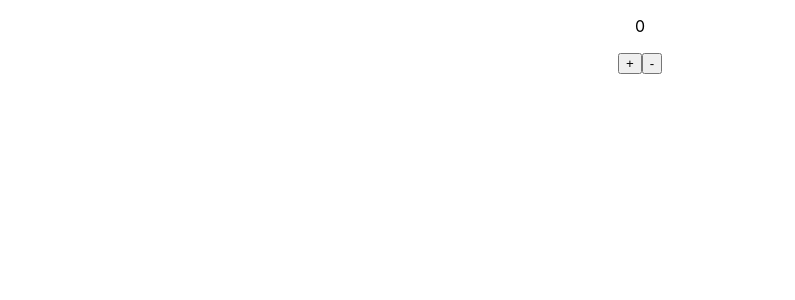
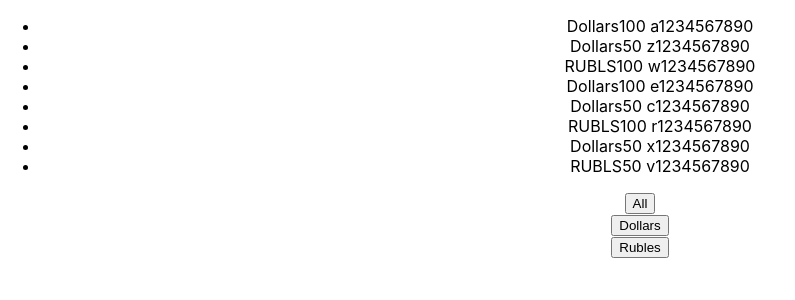
Before and after one commit to anna-7nova/my-samurai-way, a React (Create React App) app: page / in a window 1280 px wide. Shown: the top 300 px of the page, without its empty margins (0-795 px from the left). Built offline with nearby package versions, Linux system fonts and the light colour scheme.

Commit message:
my version to find a solution (not correct, but I tried)

```diff
--- a/src/App.tsx
+++ b/src/App.tsx
@@ -1,39 +1,69 @@
 import React, { useState } from 'react';
 import './App.css';
+import { UniversalButton } from './microtasks/UniversalButton';
+
+type MoneyType = {
+  banknotes: 'Dollars' | 'RUBLS'
+  value: number
+  number: string
+}
+
+//data
+const allList: Array<MoneyType> = [
+  { banknotes: 'Dollars', value: 100, number: ' a1234567890' },
+  { banknotes: 'Dollars', value: 50, number: ' z1234567890' },
+  { banknotes: 'RUBLS', value: 100, number: ' w1234567890' },
+  { banknotes: 'Dollars', value: 100, number: ' e1234567890' },
+  { banknotes: 'Dollars', value: 50, number: ' c1234567890' },
+  { banknotes: 'RUBLS', value: 100, number: ' r1234567890' },
+  { banknotes: 'Dollars', value: 50, number: ' x1234567890' },
+  { banknotes: 'RUBLS', value: 50, number: ' v1234567890' },
+]
 
 function App() {
-  // let initialCount = 0;
-  const [count, setCount] = useState(0)
-  const onClickHandler1 = () => {
-    setCount(count+1);
-  }
-  const onClickHandler2 = () => {
-    setCount(count-1)
-  }
+  const [money, setMoney] = useState(allList)
+
+  // const [nameOfButton, setNameOfButton] = useState("all")
 
 
+  function filteredButton (title: string) {
+    if (title === 'All') {
+      return (
+        setMoney(allList)
+      )
+    }
+    if (title === 'Dollars') {
+      return (
+        setMoney(allList.filter(filteredMoney => filteredMoney.banknotes === 'Dollars' ))
+      )
+    }
+    if (title === 'RUBLS') {
+      return(
+        setMoney(allList.filter(filteredMoney => filteredMoney.banknotes === 'RUBLS' ))
+      )
+    }
+  }
 
   return (
     <div className="App">
-     <p>{count}</p>
-     <button onClick={onClickHandler1}>+</button>
-     <button onClick={onClickHandler2}>-</button>
+      <ul>
+        {money.map((objectFromArray) => {
+          return (
+            <div>
+              <li key={objectFromArray.number}>
+                <span>{objectFromArray.banknotes}</span>
+                <span>{objectFromArray.value}</span>
+                <span>{objectFromArray.number}</span>
+              </li>
+            </div>
+          )
+        })}
+      </ul>
+      <UniversalButton callBack={() => filteredButton('All')} title='All' />
+      <UniversalButton callBack={() => filteredButton('Dollars')} title='Dollars' />
+      <UniversalButton callBack={() => filteredButton('RUBLS')} title='Rubles' />
     </div>
   );
 }
 
 export default App;
-
-
-// function App() {
-//   // const subscriber = (name: string) => console.log(name)
-
-//   return (
-//     <div className="App">
-//       {/* Hello, samurai! Let's go! */}
-//       {/* <UniversalButton title={"Youtube-chanel-1"} callBack={() => {subscriber("Anna")}}/>
-//       <UniversalButton title={"Youtube-chanel-2"} callBack={() => {subscriber("Viktor")}}/>
-//       <UniversalButton title={"Youtube-chanel-3"} callBack={() => {subscriber(" ")}}/> */}
-//     </div>
-//   );
-// }
```
